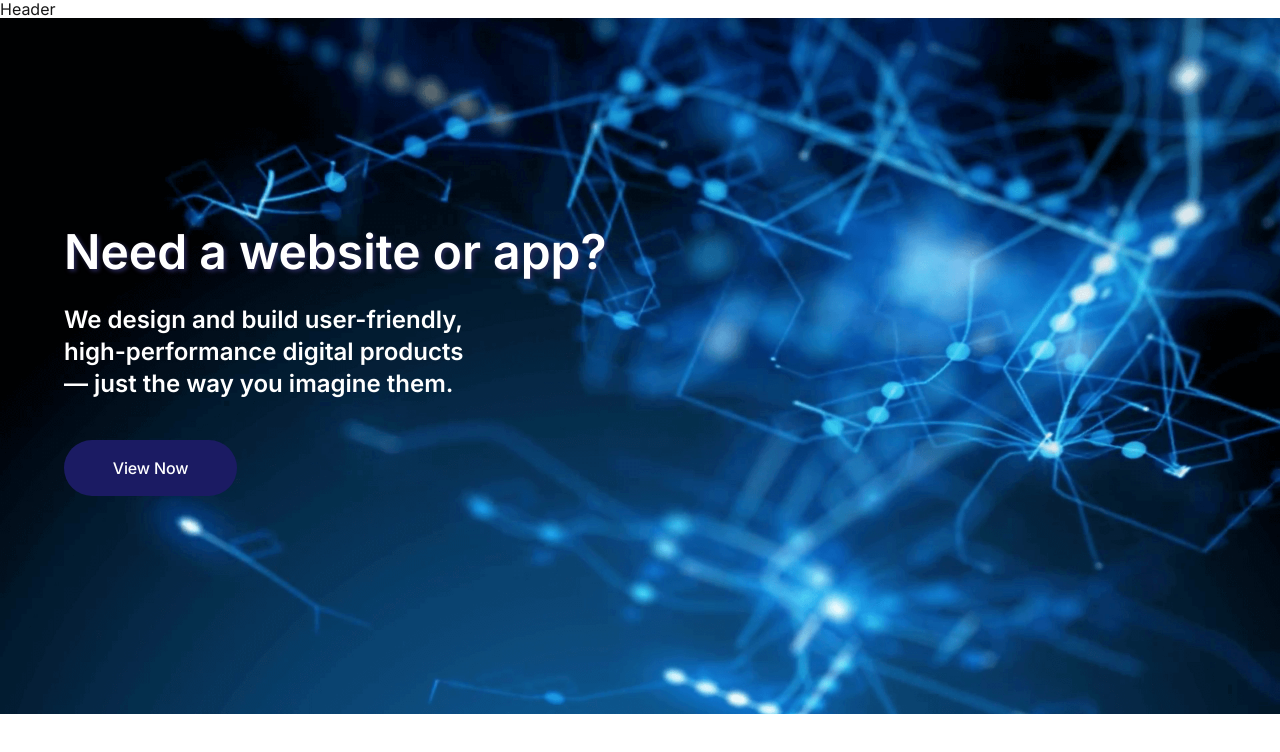
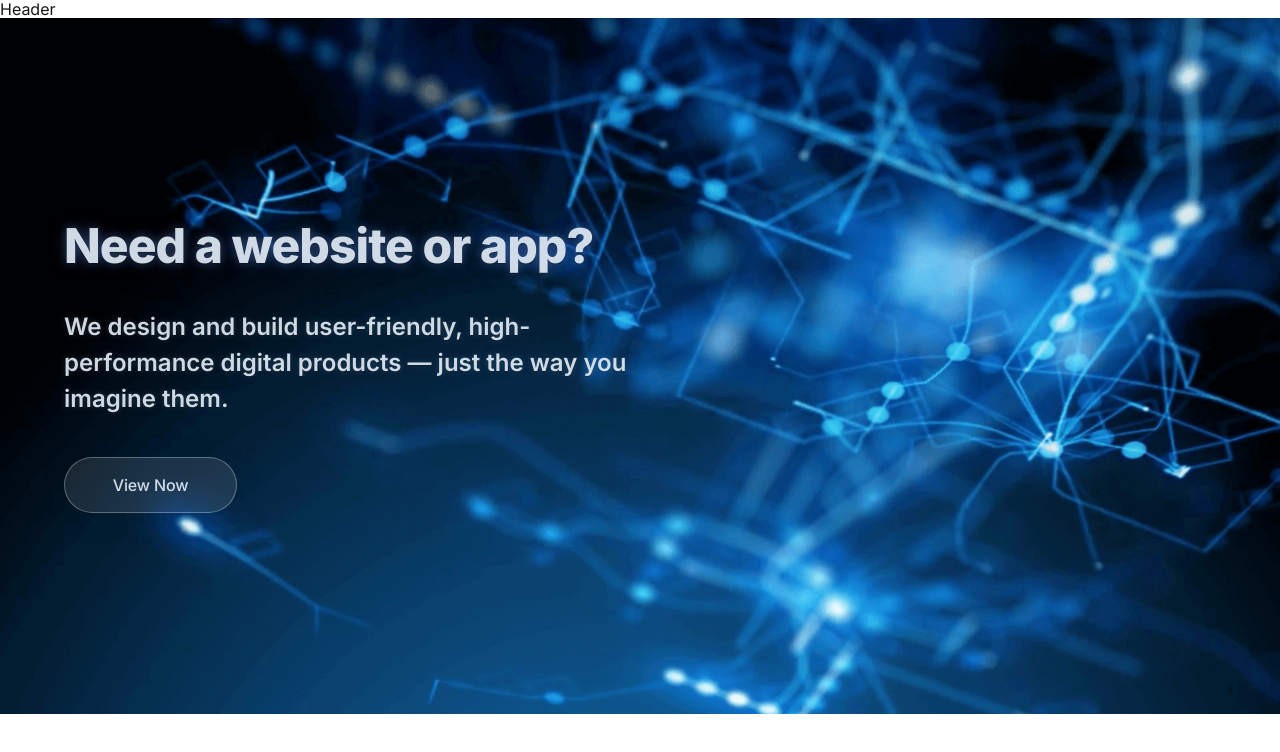
Before and after one commit to msssvitlana/command_portfolio, a Next.js app: page / in a window 1280 px wide. Shown: the top 752 px of the page. Built offline with nearby package versions, Linux system fonts and the light colour scheme.

Commit message:
Update HomePage: restyled button, title, and description sections

```diff
--- /dev/null
+++ b/app/loading.tsx
@@ -0,0 +1,3 @@
+export default function Loading() {
+  return <p>Loading, please wait...</p>;
+}
--- a/app/not-found.module.css
+++ b/app/not-found.module.css
@@ -5,6 +5,7 @@
   justify-content: center;
   align-items: center;
   text-align: center;
+  gap: 24px;
 }
 
 .title {
@@ -22,7 +23,7 @@
 
 .link {
   color: white;
-  background-color: #f5a8a8;
+  background-color: #5b9cf7;
   padding: 0.75rem 1.5rem;
   border-radius: 5px;
   text-decoration: none;
@@ -30,5 +31,5 @@
 }
 
 .link:hover {
-  background-color: #f38c92;
+  background-color: #6d6df1;
 }
--- a/app/page.module.css
+++ b/app/page.module.css
@@ -19,21 +19,34 @@
 }
 
 .title {
-  font-weight: 600;
+  font-weight: 800;
   font-size: 48px;
-  line-height: 0.66667;
-  color: rgb(255, 255, 255);
-  text-shadow: 2px 2px 4px rgb(42, 42, 90);
+  line-height: 1.1;
+
+  color: rgba(235, 245, 255, 0.88);
+  text-shadow:
+    0 1px 2px rgba(0, 0, 0, 0.4),
+    0 0 8px rgba(120, 180, 255, 0.3),
+    0 0 18px rgba(90, 130, 255, 0.25);
+
+  letter-spacing: -0.02em;
   margin-bottom: 36px;
+
+  transition: text-shadow 0.3s ease;
 }
 
 .description {
   font-weight: 600;
   font-size: 24px;
-  line-height: 1.33333;
-  color: rgb(255, 255, 255);
+  line-height: 1.5;
+  color: rgba(235, 245, 255, 0.88);
+
+  text-shadow:
+    0 1px 1px rgba(0, 0, 0, 0.3),
+    0 0 6px rgba(186, 219, 255, 0.2);
+
   margin-bottom: 40px;
-  width: 400px;
+  max-width: 600px;
 }
 
 .homeBtn {
@@ -41,24 +54,33 @@
   align-items: center;
   justify-content: center;
   flex-direction: row;
-  text-wrap: unset;
+  white-space: nowrap;
   gap: 10px;
-  border-radius: 200px;
-  border: none;
-  background-color: rgb(27, 27, 99);
+
+  width: 173px;
+  height: 56px;
+  padding: 0 24px;
+
   font-weight: 500;
   font-size: 16px;
   line-height: 1.5;
   letter-spacing: -0.01em;
-  color: var(--white);
-  width: 173px;
-  height: 56px;
-  color: rgb(255, 255, 255);
+  color: rgba(235, 245, 255, 0.88);
+  border-radius: 200px;
+  border: 1px solid whitesmoke;
+  background: rgba(255, 255, 255, 0.1);
+  border: 1px solid rgba(255, 255, 255, 0.3);
+  border-radius: 200px;
+  backdrop-filter: blur(10px);
+  -webkit-backdrop-filter: blur(10px);
+  box-shadow: 0 4px 30px rgba(0, 0, 0, 0.1);
 
-  transition: background-color 0.2s ease;
+  transition: all 0.3s ease;
+  cursor: pointer;
 }
 
 .homeBtn:hover,
 .homeBtn:focus {
-  background-color: blue;
+  background: rgba(255, 255, 255, 0.2);
+  box-shadow: 0 6px 40px rgba(0, 0, 0, 0.2);
 }
```
Also changed, not shown: components/Loader/Loader.module.css (added, +29 -0 lines), components/Loader/Loader.tsx (added, +11 -0 lines).
